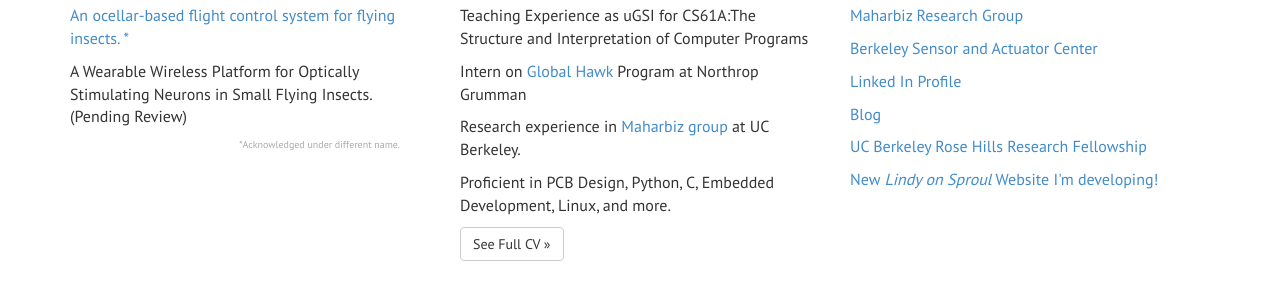
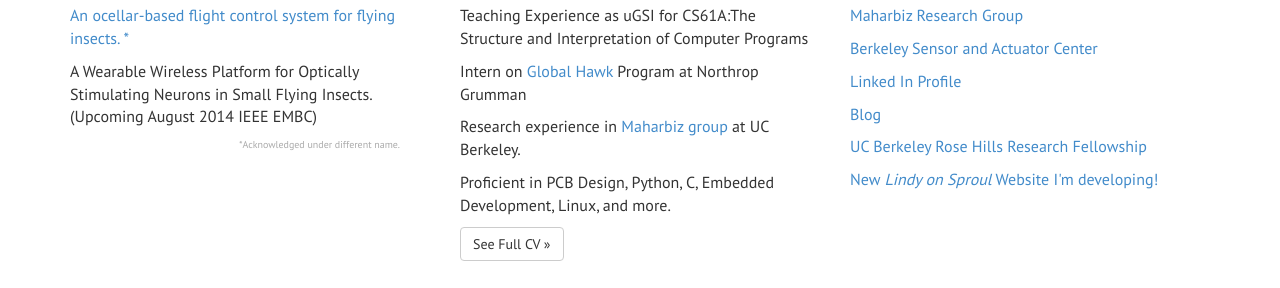
Before and after one commit to kayleema/kayleema.github.io, a Jekyll site: the page built from index.html, in a window 1280 px wide and 1005 px high, cut to the strip 360-648 px from the top of the window. Built offline with Jekyll 4.4.1, drawn with Linux system fonts in a browser that asks for light colours; nearby versions of some CDN libraries.

Commit message:
updating paper item

```diff
--- a/index.html
+++ b/index.html
@@ -20,7 +20,7 @@ title: Home
   <div class="col-md-4">
     <h2>Research Publications</h2>
     <p><a href="http://embc.embs.org/files/2013/2664_FI.pdf">An ocellar-based flight control system for flying insects. <super>*</super></a></p>
-    <p>A Wearable Wireless Platform for Optically Stimulating Neurons in Small Flying Insects. (Pending Review)</p>
+    <p>A Wearable Wireless Platform for Optically Stimulating Neurons in Small Flying Insects. (Upcoming August 2014 IEEE EMBC)</p>
     <p style="font-size:10px;float:right;margin-right:30px;color:#aaa;"><super>*</super>Acknowledged under different name.</p>
   </div>
   <div class="col-md-4">
```
